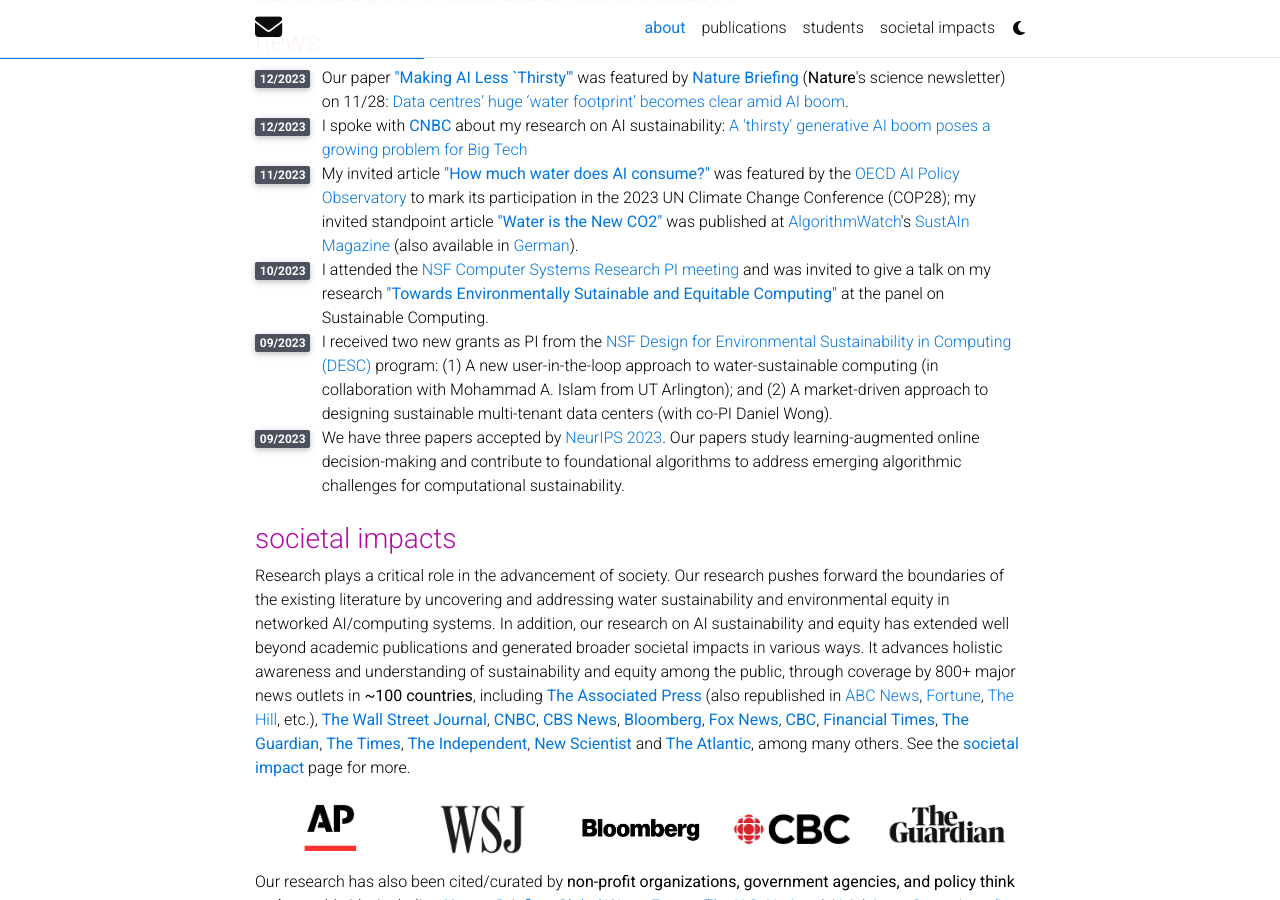
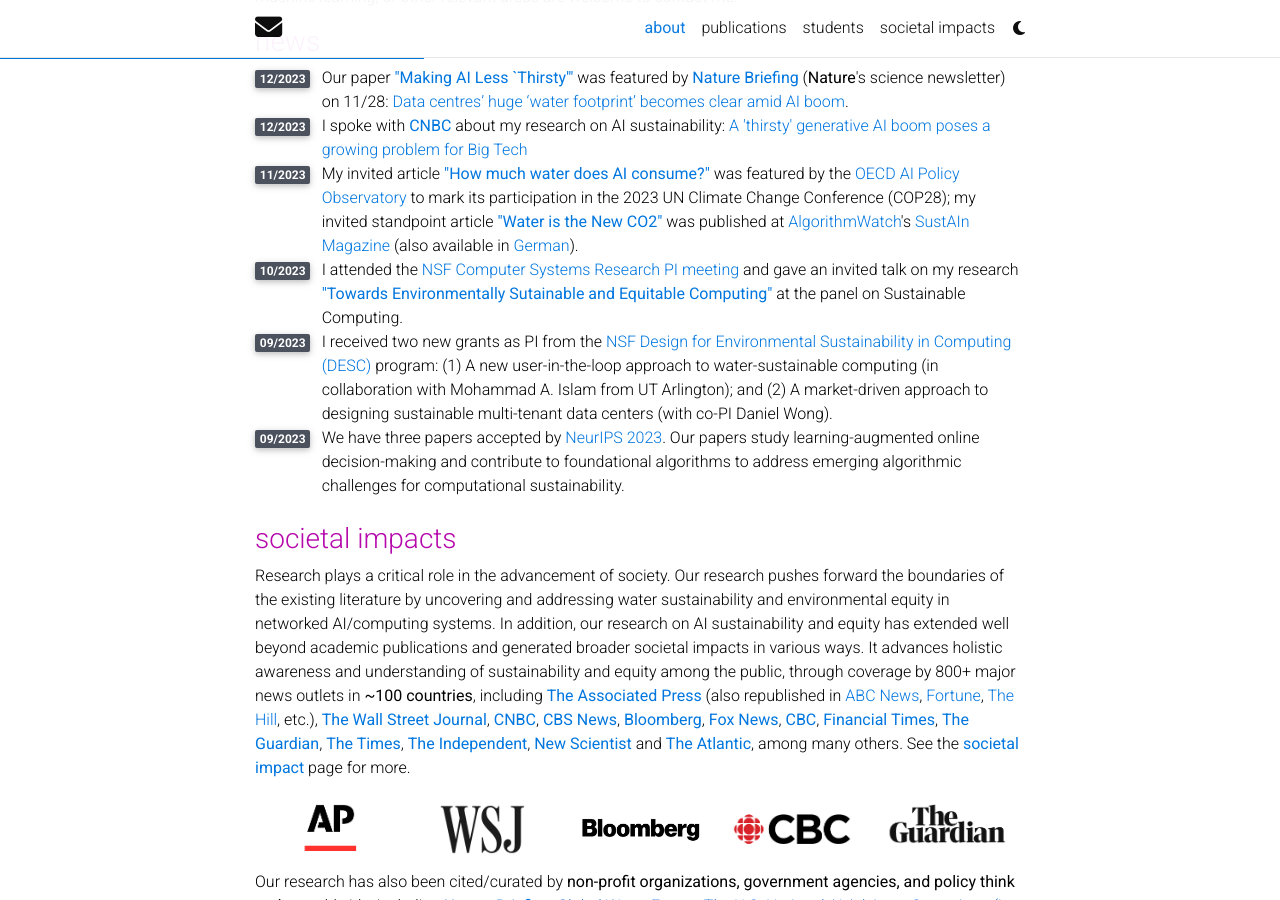
Before and after one commit to shaoleiren/shaoleiren.github.io, a Jekyll site: the page built from _pages/about.md, in a window 1280 px wide and 900 px high, scrolled down 713 px. Built offline with Jekyll 4.4.1, drawn with Linux system fonts in a browser that asks for light colours; full-size pictures stand in for the smaller copies a plugin makes; comment, search, counter and statistics services are not loaded; a style sheet for code colours, icons or effects is not loaded.

Commit message:
Update about.html

```diff
--- a/_layouts/about.html
+++ b/_layouts/about.html
@@ -99,7 +99,7 @@
                 </span>
               </div>
               <div class="col-xs-11 cl-sm-11 col-md-11 mt-2 mt-md-0">
-               I attended the <a href="https://sites.duke.edu/nsfcsr2023/agenda/">NSF Computer Systems Research PI meeting</a> and was invited to give a talk on my research <b><a href="assets/pdf/slides/slides_sustainable_equitable_nsf_csr.pdf" target="_blank"> "Towards Environmentally Sutainable and Equitable Computing"</a></b> at the panel on Sustainable Computing.
+               I attended the <a href="https://sites.duke.edu/nsfcsr2023/agenda/">NSF Computer Systems Research PI meeting</a> and gave an invited talk on my research <b><a href="assets/pdf/slides/slides_sustainable_equitable_nsf_csr.pdf" target="_blank"> "Towards Environmentally Sutainable and Equitable Computing"</a></b> at the panel on Sustainable Computing.
               </div>
           </div>
 
```
